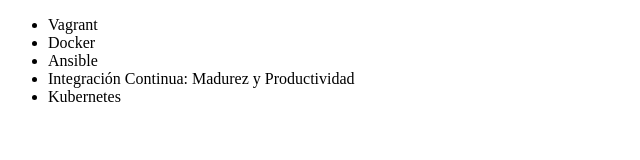
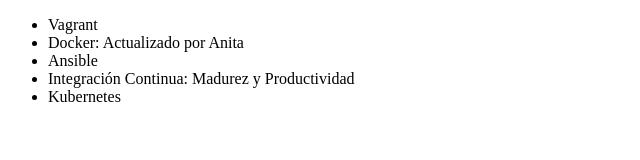
Before and after one commit to OxfordCommma/alura-git-ramirofarias, a plain HTML site: page index.html in a window 1280 px wide. Shown: the whole page, without its empty margins (0-640 px from the left). Drawn offline with Linux system fonts and the light colour scheme.

Commit message:
Actualizando nombre del curso del Docker

```diff
--- a/index.html
+++ b/index.html
@@ -7,7 +7,7 @@
 <body>
      <ul>
          <li> Vagrant </li>
-         <li> Docker </li>
+         <li> Docker: Actualizado por Anita</li>
          <li> Ansible </li>
          <li> Integración Continua: Madurez y Productividad </li>
          <li> Kubernetes </li>
```
